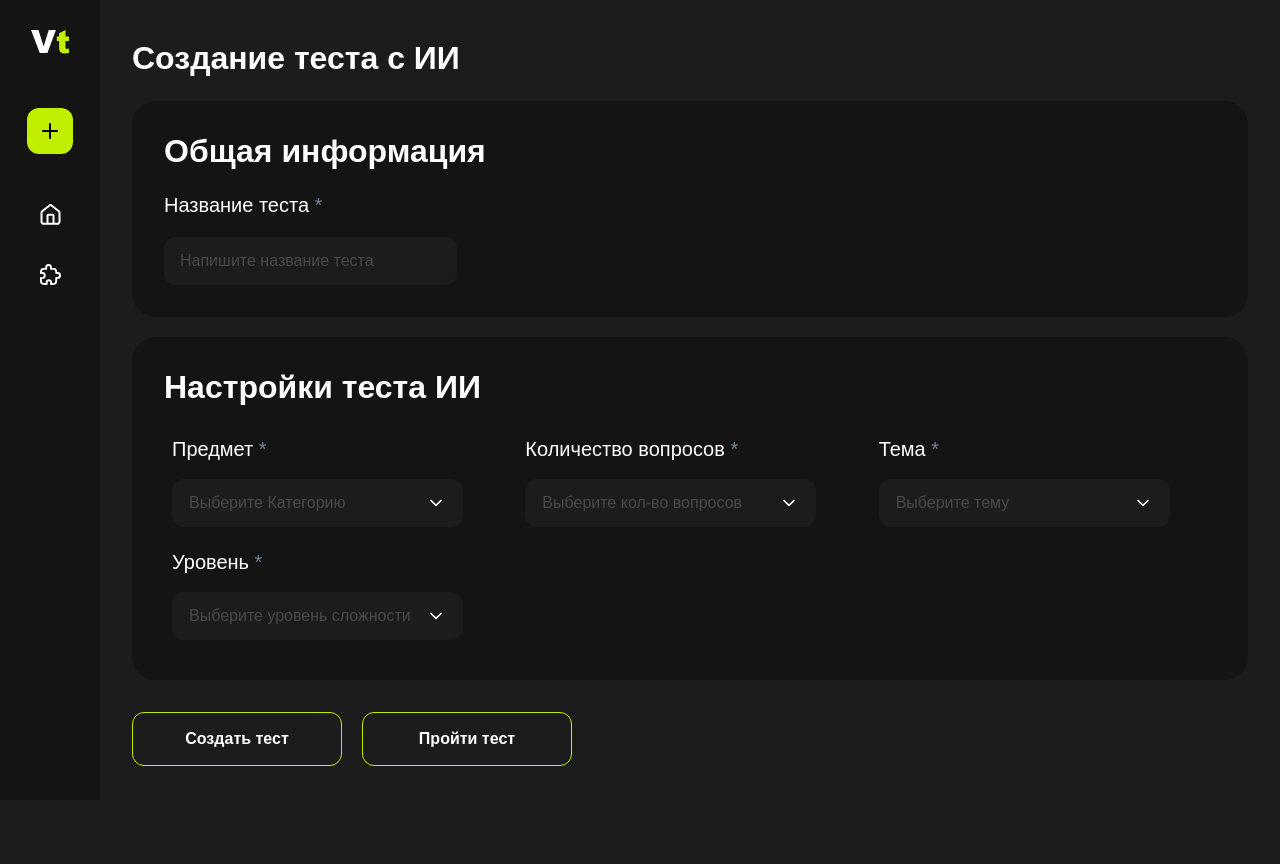
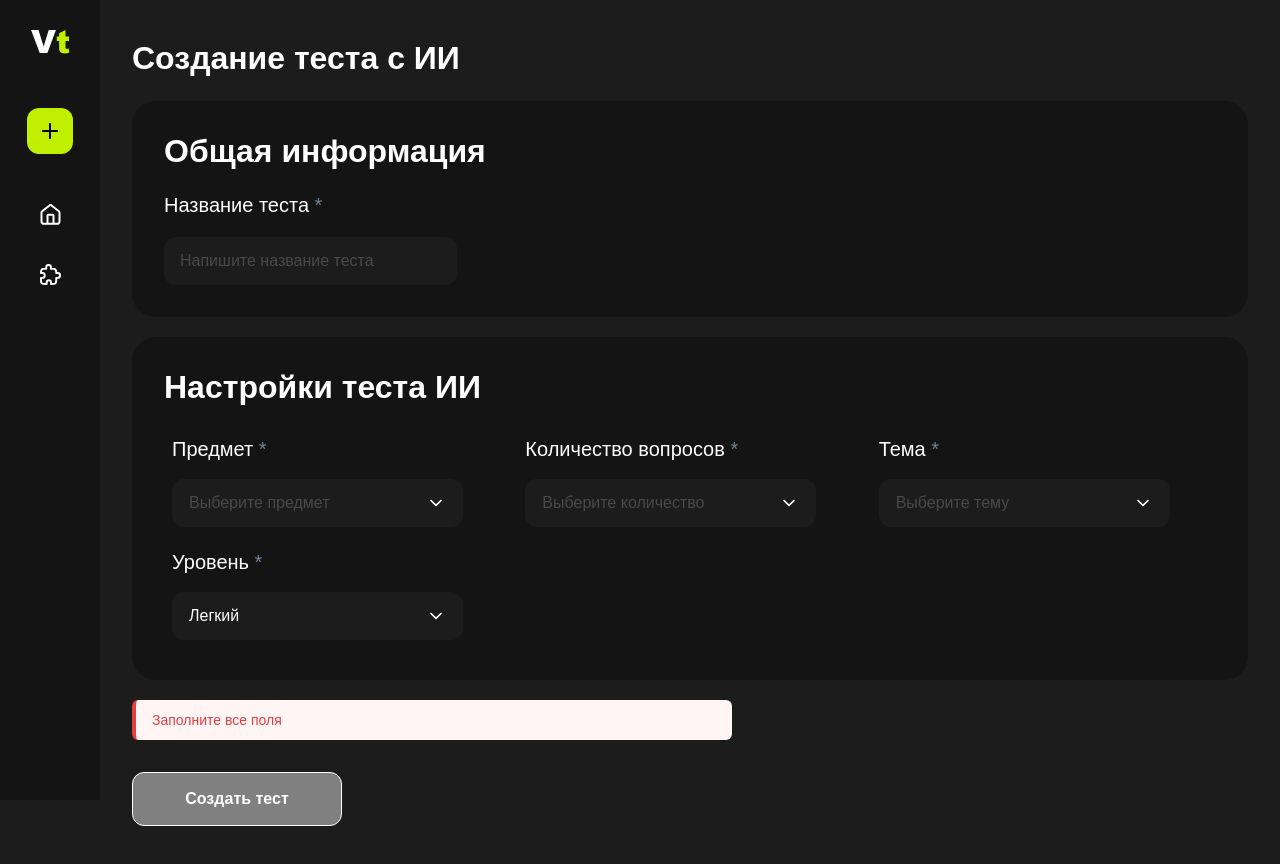
Before and after one commit to grin0leo/valltest, a Next.js app: page /main/create_test_ai in a window 1280 px wide. Before the commit the page ends 806 px from the top, so only its background shows below. Built offline with nearby package versions, Linux system fonts and the light colour scheme.

Commit message:
fix: page create_test_ai was fixed

```diff
--- a/src/app/main/create_test_ai/page.tsx
+++ b/src/app/main/create_test_ai/page.tsx
@@ -6,46 +6,86 @@ import Button from '@/components/create_test/button/button';
 import Dropdown from '@/components/create_test/dropdown/dropdown';
 import Container from '@/components/create_test/container/container';
 import Input from '@/components/create_test/input/input';
+import SimpleButton from '@/components/create_test/simplebutton/simplebutton';
+import { ErrorMessage } from '@/shared/ui/ErrorMessage';
+import { useRequests } from '@/shared/api/req';
+import { useRouter } from 'next/navigation';
+
 
 export default function CreateTestAIPage() {
+  const router = useRouter()
+  const [isLoading, setIsLoading] = useState(false);
+  const [error, setError] = useState('')
   const [openDropdown, setOpenDropdown] = useState<string | null>(null);
-  const [selectedValues, setSelectedValues] = useState({
+  const [inputValues, setInputValues] = useState({
+    testName: '',
     subject: '',
-    questionType: '',
-    language: '',
-    questionCount: ''
+    topic: '',
+    difficulty: 'Легкий',
+    questionsCount: ''
   });
+
+
+  const { createTestAI, getTestByIdLc } = useRequests();
 
   const toggleDropdown = (id: string) => {
     setOpenDropdown(openDropdown === id ? null : id);
   };
 
-  const handleSelect = (field: string, value: string) => {
-    setSelectedValues(prev => ({ ...prev, [field]: value }));
+  const handleSelect = (field: keyof typeof inputValues, value: string) => {
+    setInputValues(prev => ({ ...prev, [field]: value }));
     setOpenDropdown(null);
+  };
+
+  const handleInputChange = (e: React.ChangeEvent<HTMLInputElement>) => {
+    const { name, value } = e.target;
+    setInputValues(prev => ({ ...prev, [name]: value }));
+  };
+
+  const isValid = Object.values(inputValues).every(val => val.trim() !== '');
+
+  const handleSubmit = async () => {
+    if (!isValid || isLoading) return;
+
+    setIsLoading(true);
+    try {
+      const res = await createTestAI(inputValues);
+      const testId = res.data.test_id;
+      await getTestByIdLc(testId);
+      router.push('/main/edit');
+    } catch (error: unknown) {
+      console.error(error);
+      if (error instanceof Error) {
+        setError(error.message);
+      } else {
+        setError('Произошла неизвестная ошибка');
+      }
+    } finally {
+      setIsLoading(false);
+    }
   };
 
   const dropdowns = [
     {
-      id: 'item',
+      id: 'subject',
       label: <>Предмет<span className={css.required}> *</span></>,
-      placeholder: 'Выберите Категорию',
+      placeholder: 'Выберите предмет',
       options: ['Математика']
     },
     {
-      id: 'questioncount',
+      id: 'questionsCount',
       label: <>Количество вопросов<span className={css.required}> *</span></>,
-      placeholder: 'Выберите кол-во вопросов',
+      placeholder: 'Выберите количество',
       options: ['1', '2', '3', '4', '5', '6', '7', '8', '9', '10']
     },
     {
-      id: 'subject',
+      id: 'topic',
       label: <>Тема<span className={css.required}> *</span></>,
       placeholder: 'Выберите тему',
       options: ['Матрицы', 'Интегралы', 'Производные', 'Пределы', 'Векторы']
     },
     {
-      id: 'level',
+      id: 'difficulty',
       label: <>Уровень<span className={css.required}> *</span></>,
       placeholder: 'Выберите уровень сложности',
       options: ['Легкий', 'Средний', 'Сложный']
@@ -58,24 +98,26 @@ export default function CreateTestAIPage() {
         <h1 className={css.heading}>Создание теста с ИИ</h1>
 
         <Container title="Общая информация">
-        <Input
-          label={<span>Название теста <span className={css.required}>*</span></span>}
-          placeholder="Напишите название теста"
-          name="testName"
-      />
+          <Input
+            label={<span>Название теста <span className={css.required}>*</span></span>}
+            placeholder="Напишите название теста"
+            name="testName"
+            value={inputValues.testName}
+            onChange={handleInputChange}
+          />
         </Container>
 
         <Container title="Настройки теста ИИ">
           <div className={css.dropdownsContainer}>
-            {dropdowns.map((dropdown) => (
+            {dropdowns.map(dropdown => (
               <Dropdown
                 key={dropdown.id}
                 id={dropdown.id}
                 label={dropdown.label}
                 placeholder={dropdown.placeholder}
                 options={dropdown.options}
-                value={selectedValues[dropdown.id as keyof typeof selectedValues]}
-                onSelect={(value) => handleSelect(dropdown.id, value)}
+                value={inputValues[dropdown.id as keyof typeof inputValues]}
+                onSelect={value => handleSelect(dropdown.id as keyof typeof inputValues, value)}
                 isOpen={openDropdown === dropdown.id}
                 onToggle={() => toggleDropdown(dropdown.id)}
               />
@@ -83,20 +125,18 @@ export default function CreateTestAIPage() {
           </div>
         </Container>
 
+        {!isValid && <ErrorMessage isActive={true} message="Заполните все поля" />}
+        {error && <ErrorMessage isActive={true} message={error} />}
+
         <div className={css.buttonsContainer}>
-          <Button
-            href="/main/edit"
-            tooltip="Вы перейдете на страницу с тестом с возможностью редактирования"
+          <SimpleButton
+            href="#"
+            onClick={handleSubmit}
+            disabled={!isValid || isLoading}
           >
-            Создать тест
-          </Button>
+            {isLoading ? 'Создание...' : 'Создать тест'}
+          </SimpleButton>
 
-          <Button
-            href="/take-test"
-            tooltip="Вы перейдёте на страницу с тестом и сразу начнёте его прохождение"
-          >
-            Пройти тест
-          </Button>
         </div>
       </main>
     </div>
--- a/src/shared/api/api.ts
+++ b/src/shared/api/api.ts
@@ -1,7 +1,7 @@
 import axios from 'axios';
 
 export const api = axios.create({
-    baseURL: 'http://103.88.242.151:7777/dstu', // можно сделать динамическим через env-переменные
+    baseURL: process.env.API_BASE_URL,
     timeout: 5000,
     headers: {
         'Content-Type': 'application/json',
--- a/src/shared/api/req.ts
+++ b/src/shared/api/req.ts
@@ -12,6 +12,13 @@ export type Test = {
     tags?: Tag[];
     rating?: number;
 };
+export type TestAI = {
+    testName: string;
+    subject: string;
+    difficulty: string;
+    topic: string;
+    questionsCount: string;
+}
 export type Problem = {
     question: string;
     answers: Answer[];
@@ -28,6 +35,7 @@ type Tag = {
 
 type UseTests = {
     createTest: (creationInfo: Test) => Promise<AxiosResponse>;
+    createTestAI: (creationInfo: TestAI) => Promise<AxiosResponse>;
     getAllTests: (userId: string | number) => Promise<AxiosResponse>;
     getTestById: (testId: string | number) => Promise<AxiosResponse>;
     getTestByIdLc: (testId: string | number) => Promise<void>;
@@ -52,6 +60,11 @@ export const useRequests = (): UseTests => {
     // CREATE_TEST
     const createTest = async (creationInfo: Test) => {
         return await api.post("/create_test_manually", creationInfo);
+    }
+
+    // CREATE_TEST_AI
+    const createTestAI = async (creationInfoAI: TestAI) => {
+        return await api.post("/create_test_manually", creationInfoAI);
     }
     // WORKSHOP
     const getAllTests = async (userId: string | number) => {
@@ -92,6 +105,6 @@ export const useRequests = (): UseTests => {
         return res.data.testId;
     };
 
-    return { createTest, getAllTests, getTestById, getTestByIdLc, submitDraftTest };
+    return { createTest, getAllTests, getTestById, getTestByIdLc, submitDraftTest, createTestAI };
 
 }
```
